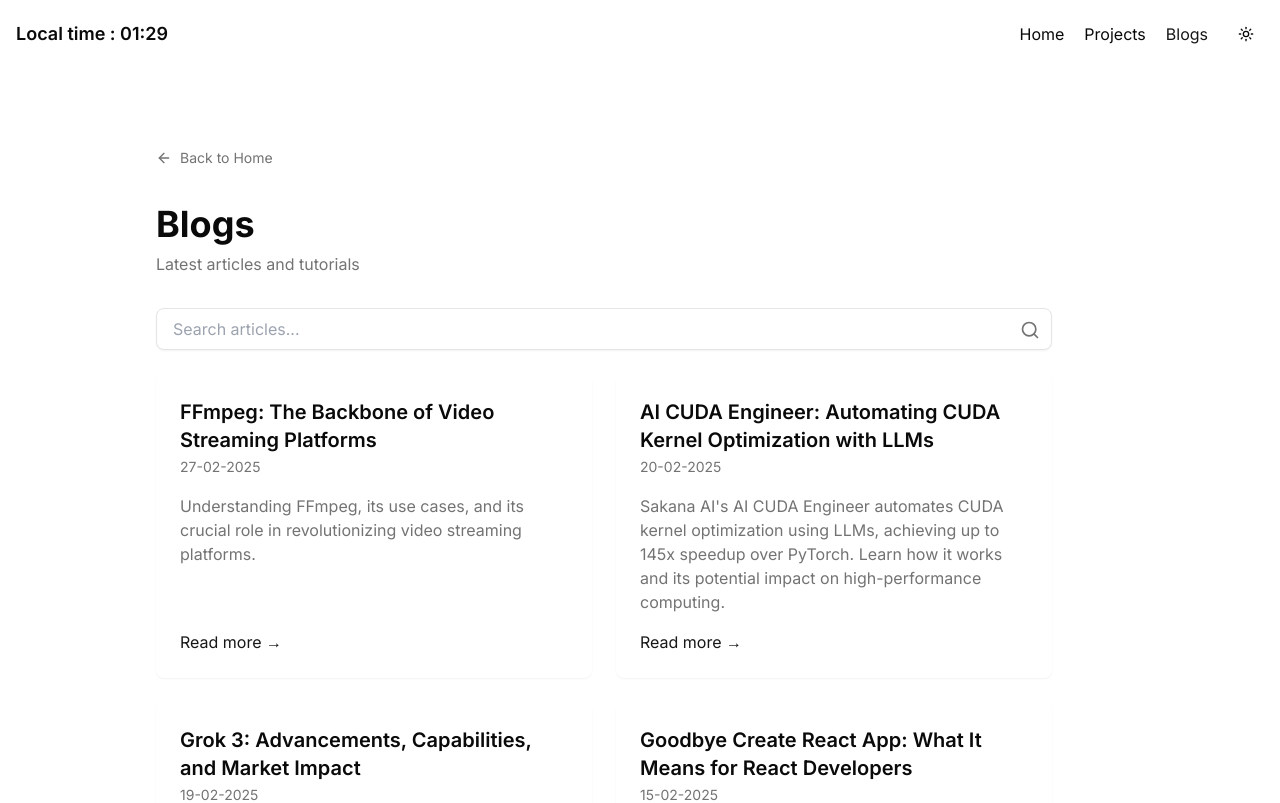
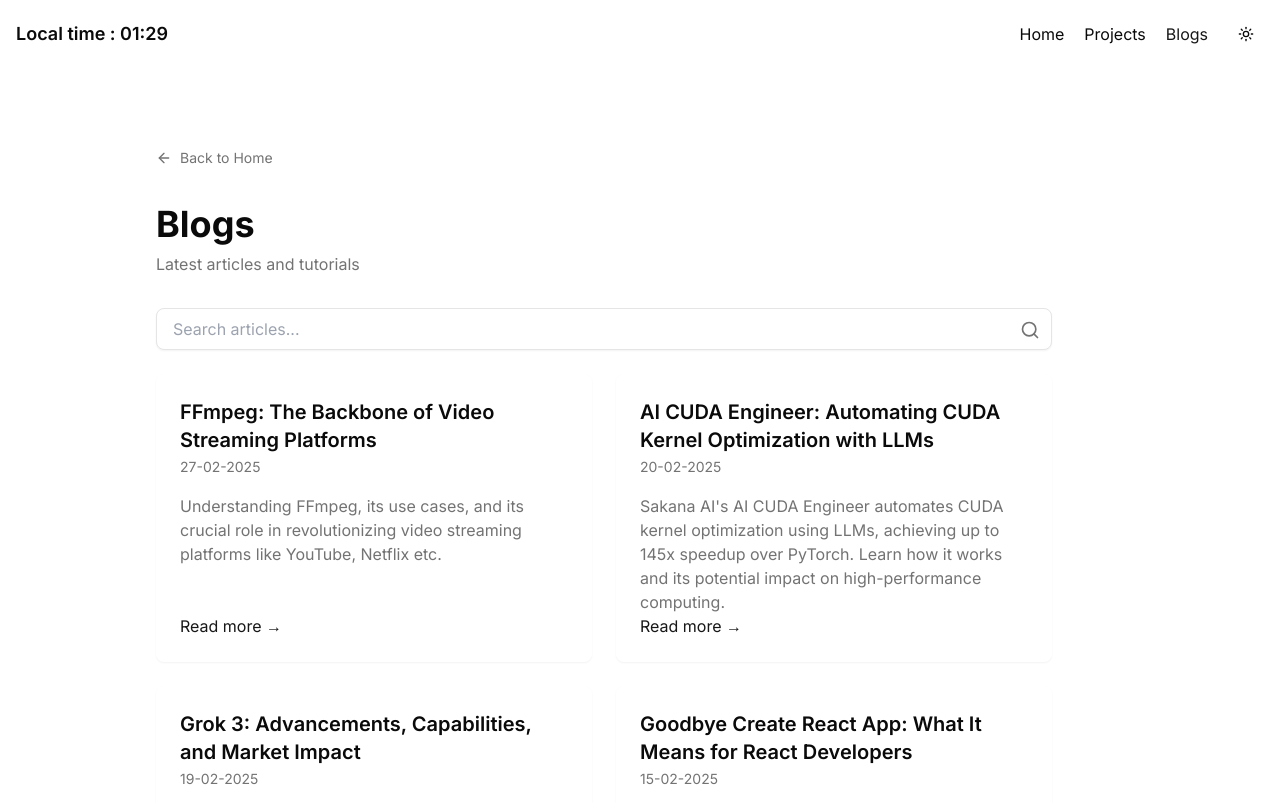
Before and after one commit to Buddhsen-tripathi/Portfolio, a Next.js app in the folder 2.0/: page /blogs in a window 1280 px wide. Shown: the top 803 px of the page. Built offline with nearby package versions, Linux system fonts and the light colour scheme.

Commit message:
UI bug fix

```diff
--- a/2.0/app/blogs/BlogList.tsx
+++ b/2.0/app/blogs/BlogList.tsx
@@ -13,12 +13,11 @@ interface BlogPost {
 
 export default function BlogList({ blogPosts }: { blogPosts: BlogPost[] }) {
   const [searchQuery, setSearchQuery] = useState('');
-  const [isExpanded, setIsExpanded] = useState(false);
 
   const filteredPosts = blogPosts.filter((post: { title: string; excerpt: string }) =>
     post.title.toLowerCase().includes(searchQuery.toLowerCase()) ||
     post.excerpt.toLowerCase().includes(searchQuery.toLowerCase())
-  )
+  );
 
   return (
     <div className="space-y-6">
@@ -38,26 +37,23 @@ export default function BlogList({ blogPosts }: { blogPosts: BlogPost[] }) {
       <div className="grid gap-6 md:grid-cols-2">
         {filteredPosts.length > 0 ? (
           filteredPosts.map((post) => (
-            <article
-              key={post.slug}
-              className="p-6 bg-card rounded-lg shadow-sm hover:shadow-md transition-shadow hover:bg-primary/10"
-            >
-              <div className="space-y-4 h-full flex flex-col">
-                <div>
-                  <h2 className="text-xl font-semibold">{post.title}</h2>
-                  <time className="text-sm text-muted-foreground">{post.date}</time>
+            <Link key={post.slug} href={`/blogs/${post.slug}`} className="block h-full">
+              <article className="p-6 bg-card rounded-lg shadow-sm hover:shadow-md transition-shadow hover:bg-primary/10 cursor-pointer flex flex-col h-full">
+                <div className="space-y-4 flex-grow">
+                  <div>
+                    <h2 className="text-xl font-semibold">{post.title}</h2>
+                    <time className="text-sm text-muted-foreground">{post.date}</time>
+                  </div>
+                  <p className="text-muted-foreground">{post.excerpt}</p>
                 </div>
-                <p className="text-muted-foreground flex-grow">{post.excerpt}</p>
-                <Link href={`/blogs/${post.slug}`} className="text-primary hover:underline self-start">
-                  Read more →
-                </Link>
-              </div>
-            </article>
+                <span className="text-primary hover:underline self-start">Read more →</span>
+              </article>
+            </Link>
           ))
         ) : (
           <p className="text-center text-muted-foreground">No matching blog posts found.</p>
         )}
       </div>
     </div>
-  )
+  );
 }
--- a/2.0/app/blogs/posts/ffmpeg-video-streaming-platform.mdx
+++ b/2.0/app/blogs/posts/ffmpeg-video-streaming-platform.mdx
@@ -1,6 +1,6 @@
 ---
 title: "FFmpeg: The Backbone of Video Streaming Platforms"
-excerpt: "Understanding FFmpeg, its use cases, and its crucial role in revolutionizing video streaming platforms."
+excerpt: "Understanding FFmpeg, its use cases, and its crucial role in revolutionizing video streaming platforms like YouTube, Netflix etc."
 date: "27-02-2025"
 slug: "ffmpeg-video-streaming-platform"
 ---
```
